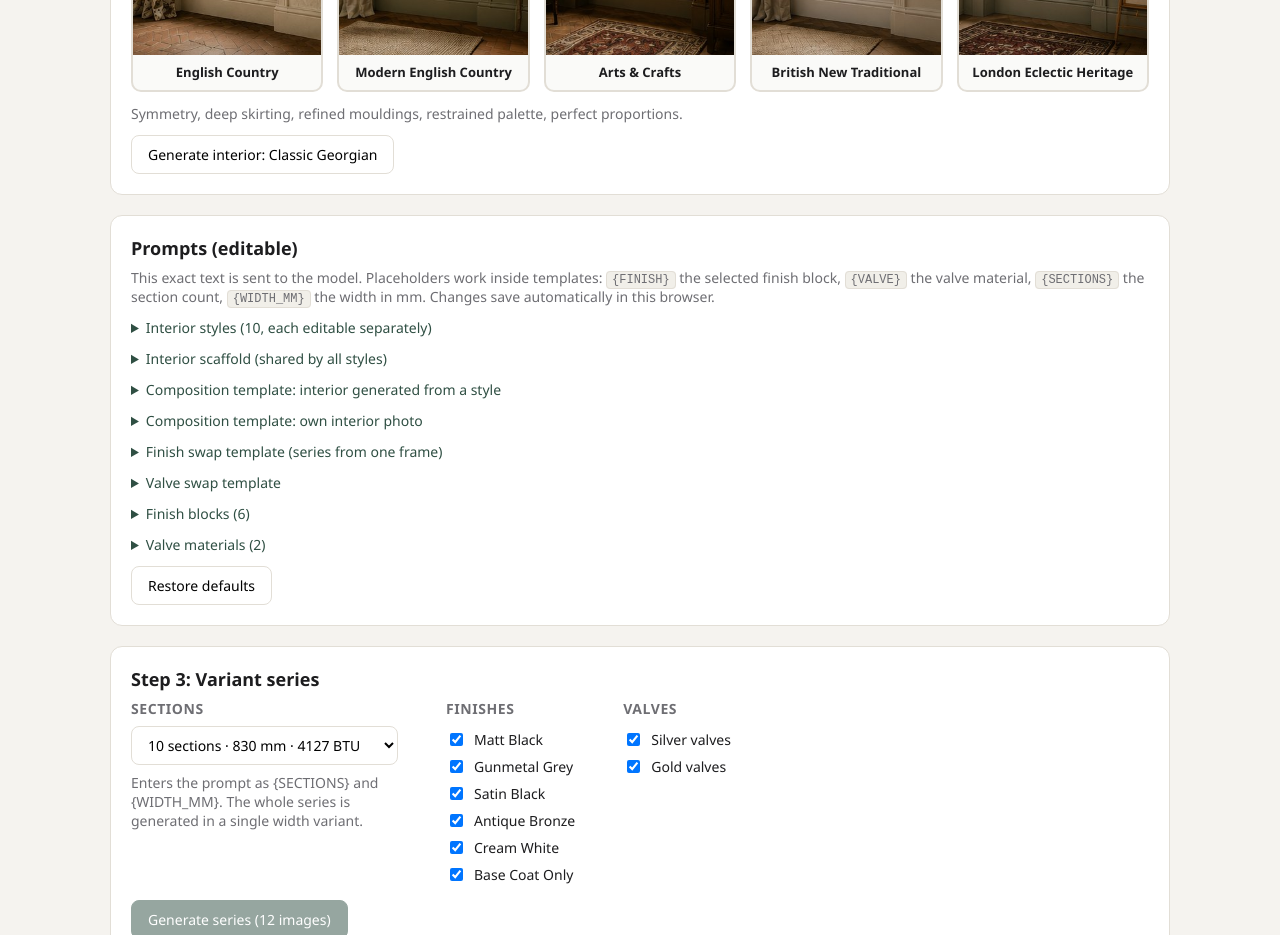
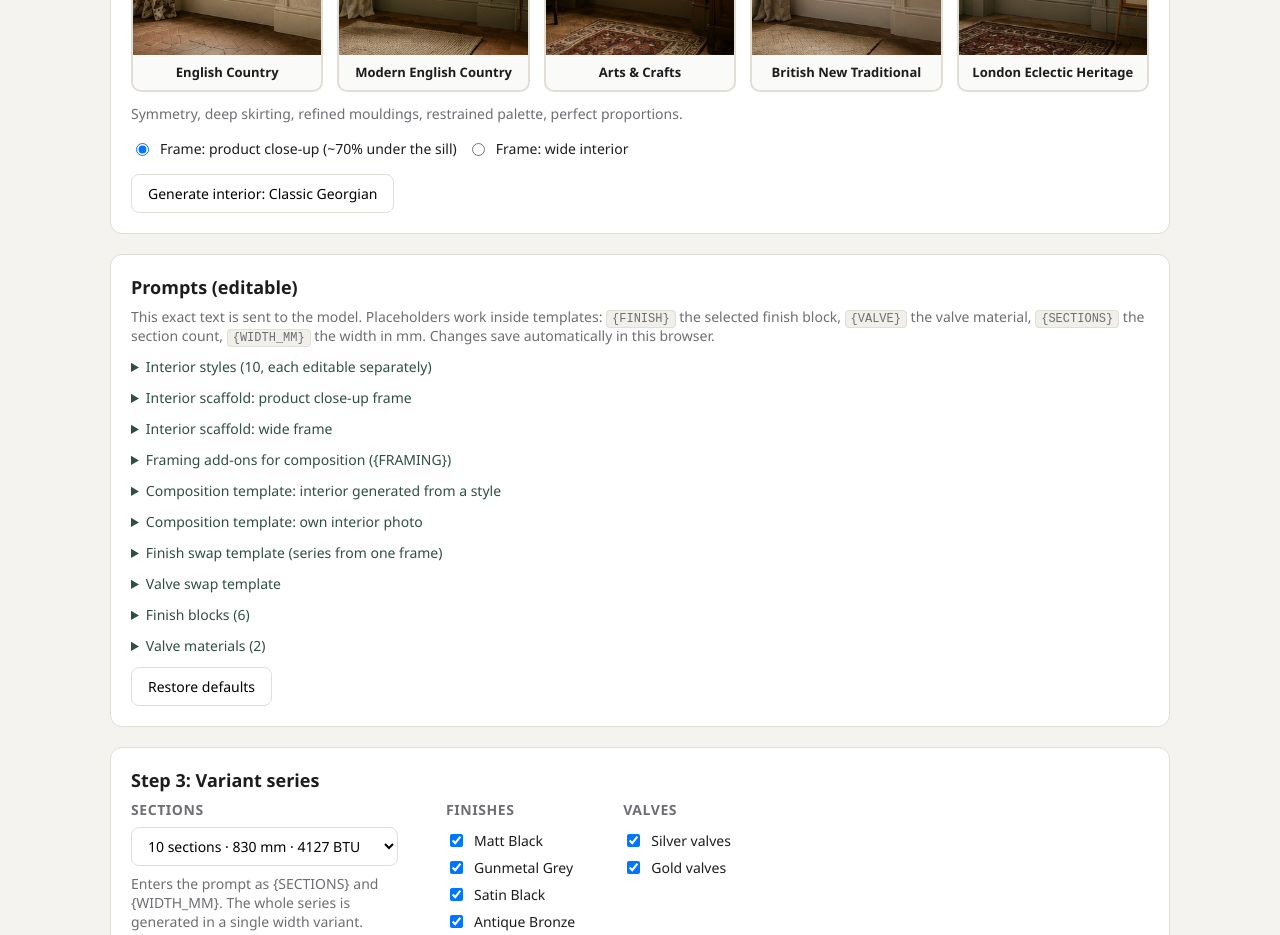
Before and after one commit to adiutant-tech/radiator-studio, a React (Vite) app: page / in a window 1280 px wide. Shown: the part 1140-2075 px from the top of the page. Built offline with nearby package versions, Linux system fonts and the light colour scheme.

Commit message:
v4.3: przelacznik kadru product/wide

```diff
--- a/src/App.jsx
+++ b/src/App.jsx
@@ -1,7 +1,9 @@
 import { useEffect, useMemo, useRef, useState } from 'react'
 import JSZip from 'jszip'
 import {
-  PLATE_SCAFFOLD,
+  PLATE_SCAFFOLD_PRODUCT,
+  PLATE_SCAFFOLD_WIDE,
+  FRAMING,
   STYLES,
   FINISHES,
   VALVES,
@@ -130,7 +132,7 @@ async function toJpeg(dataUrl, quality = 0.95) {
 const cellId = (finishKey, valveKey) => `${finishKey}__${valveKey}`
 
 // Podbijaj przy każdej zmianie, widoczne w nagłówku appki:
-const APP_VERSION = 'v4.1'
+const APP_VERSION = 'v4.3'
 
 // Miniatura stylu: public/styles/{key}.jpg (brak pliku = kafelek bez zdjęcia)
 const styleThumb = (key) => `${import.meta.env.BASE_URL}styles/${key}.jpg`
@@ -141,13 +143,17 @@ const styleThumb = (key) => `${import.meta.env.BASE_URL}styles/${key}.jpg`
 // żeby po zmianie domyślnych w repo wszyscy wystartowali od aktualnych.
 // v7: packshot jest źródłem prawdy także o PROPORCJACH (usunięte "low,
 // knee height" z czasów Short Ascota; wysokość produktu z referencji).
-const PROMPTS_LS_KEY = 'radiator-studio-prompts-v8'
+const PROMPTS_LS_KEY = 'radiator-studio-prompts-v10'
 const SECTIONS_LS_KEY = 'radiator-studio-sections'
 const STYLE_LS_KEY = 'radiator-studio-style'
+const FRAME_LS_KEY = 'radiator-studio-frame'
 
 function defaultPrompts() {
   return {
-    plateScaffold: PLATE_SCAFFOLD,
+    plateScaffoldProduct: PLATE_SCAFFOLD_PRODUCT,
+    plateScaffoldWide: PLATE_SCAFFOLD_WIDE,
+    framingProduct: FRAMING.product,
+    framingWide: FRAMING.wide,
     styles: Object.fromEntries(STYLES.map((s) => [s.key, s.prompt])),
     composeStyled: COMPOSE_STYLED,
     composeOwn: COMPOSE_OWN,
@@ -164,7 +170,10 @@ function loadPrompts() {
     if (!saved) return defaultPrompts()
     const d = defaultPrompts()
     return {
-      plateScaffold: saved.plateScaffold ?? d.plateScaffold,
+      plateScaffoldProduct: saved.plateScaffoldProduct ?? d.plateScaffoldProduct,
+      plateScaffoldWide: saved.plateScaffoldWide ?? d.plateScaffoldWide,
+      framingProduct: saved.framingProduct ?? d.framingProduct,
+      framingWide: saved.framingWide ?? d.framingWide,
       styles: { ...d.styles, ...(saved.styles || {}) },
       composeStyled: saved.composeStyled ?? d.composeStyled,
       composeOwn: saved.composeOwn ?? d.composeOwn,
@@ -196,6 +205,16 @@ export default function App() {
   // który szablon kompozycji zostanie użyty.
   const [plateMode, setPlateMode] = useState('style')
   const [plateOrigin, setPlateOrigin] = useState('style')
+  // Kadr wybierany przy generowaniu; plateFrame = kadr AKTUALNEGO plate'a,
+  // od niego zależy dopisek {FRAMING} w szablonie kompozycji.
+  const [frameMode, setFrameMode] = useState(
+    () => localStorage.getItem(FRAME_LS_KEY) || 'product',
+  )
+  const [plateFrame, setPlateFrame] = useState('product')
+  const saveFrameMode = (v) => {
+    setFrameMode(v)
+    localStorage.setItem(FRAME_LS_KEY, v)
+  }
   const [styleKey, setStyleKey] = useState(() => {
     const saved = localStorage.getItem(STYLE_LS_KEY)
     return STYLES.some((s) => s.key === saved) ? saved : 'classic-georgian'
@@ -266,6 +285,10 @@ export default function App() {
       .replaceAll('{VALVE}', prompts.valves[valveKey])
       .replaceAll('{SECTIONS}', String(sectionVariant.sections))
       .replaceAll('{WIDTH_MM}', String(sectionVariant.width))
+      .replaceAll(
+        '{FRAMING}',
+        plateFrame === 'wide' ? prompts.framingWide : prompts.framingProduct,
+      )
 
   const buildSwapPrompt = (valveKey) =>
     prompts.swap.replaceAll('{VALVE}', prompts.valves[valveKey])
@@ -307,10 +330,13 @@ export default function App() {
   const generatePlate = async () => {
     setPlateBusy(true)
     try {
-      const stylePrompt = `${prompts.styles[styleKey]}\n\n${prompts.plateScaffold}`
+      const scaffold =
+        frameMode === 'wide' ? prompts.plateScaffoldWide : prompts.plateScaffoldProduct
+      const stylePrompt = `${prompts.styles[styleKey]}\n\n${scaffold}`
       const raw = await generateImage(stylePrompt, [])
       setPlate(await recompress(raw))
       setPlateOrigin('style')
+      setPlateFrame(frameMode)
     } catch (e) {
       alert(`Interior generation failed: ${e.message}`)
     } finally {
@@ -609,6 +635,26 @@ export default function App() {
             </div>
             <p className="hint">{selectedStyle.hint}</p>
             <div className="row">
+              <label className="check">
+                <input
+                  type="radio"
+                  name="frameMode"
+                  checked={frameMode === 'product'}
+                  onChange={() => saveFrameMode('product')}
+                />
+                Frame: product close-up (~70% under the sill)
+              </label>
+              <label className="check">
+                <input
+                  type="radio"
+                  name="frameMode"
+                  checked={frameMode === 'wide'}
+                  onChange={() => saveFrameMode('wide')}
+                />
+                Frame: wide interior
+              </label>
+            </div>
+            <div className="row">
               <button onClick={generatePlate} disabled={plateBusy}>
                 {plateBusy
                   ? 'Generating preview…'
@@ -683,12 +729,41 @@ export default function App() {
         </details>
 
         <details>
-          <summary>Interior scaffold (shared by all styles)</summary>
+          <summary>Interior scaffold: product close-up frame</summary>
           <textarea
             rows={8}
-            value={prompts.plateScaffold}
-            onChange={(e) => setPrompt({ plateScaffold: e.target.value })}
+            value={prompts.plateScaffoldProduct}
+            onChange={(e) => setPrompt({ plateScaffoldProduct: e.target.value })}
           />
+        </details>
+
+        <details>
+          <summary>Interior scaffold: wide frame</summary>
+          <textarea
+            rows={8}
+            value={prompts.plateScaffoldWide}
+            onChange={(e) => setPrompt({ plateScaffoldWide: e.target.value })}
+          />
+        </details>
+
+        <details>
+          <summary>Framing add-ons for composition ({'{FRAMING}'})</summary>
+          <label className="block-label">
+            Product close-up
+            <textarea
+              rows={3}
+              value={prompts.framingProduct}
+              onChange={(e) => setPrompt({ framingProduct: e.target.value })}
+            />
+          </label>
+          <label className="block-label">
+            Wide interior
+            <textarea
+              rows={3}
+              value={prompts.framingWide}
+              onChange={(e) => setPrompt({ framingWide: e.target.value })}
+            />
+          </label>
         </details>
 
         <details>
--- a/src/prompts.js
+++ b/src/prompts.js
@@ -15,7 +15,15 @@
 
 // --- Wspólny szkielet plate'a (dokleja się do opisu każdego stylu) ----------
 
-export const PLATE_SCAFFOLD = `The wall directly beneath the window is completely empty and unobstructed. There is a clear, evenly lit stretch of bare wall and floor across the lower centre of the frame, roughly 1200 mm wide and 700 mm tall, with nothing standing in front of it. The floor along the wall is completely clean and bare: no pipes, no pipe stubs, no fittings and no radiator hardware of any kind anywhere in the room.
+// Kadr PRODUKTOWY: strefa pod parapetem ~70% ramki, maksimum faktury.
+export const PLATE_SCAFFOLD_PRODUCT = `The composition is a tight, product-focused view of the wall beneath the window. The empty stretch of bare wall and floor under the window sill fills roughly 70 percent of the frame; the sill and the lower part of the window run along the upper edge of the frame, and only a narrow band of the surrounding room shows at the sides. The wall beneath the window is completely empty and unobstructed, and the floor along it is completely clean and bare: no pipes, no pipe stubs, no fittings and no radiator hardware of any kind anywhere in the room.
+
+Bright, generous natural daylight floods in through the window, filling the space with soft luminous light. The exposure is airy and high-key in character: shadows are open and gentle, and no part of the frame falls into heavy darkness. Warm ambient bounce brightens every corner. No hard sun, no flash.
+
+Shot on a full-frame camera with a 50 mm lens at f/8 from about 1.5 metres away, camera slightly below sill height, perfectly level, so all vertical lines stay vertical and there is no wide-angle distortion. Everything is critically sharp across the whole frame, with fine material textures clearly resolved: the grain of the plaster, the paint on the mouldings, the grain of the floor. Editorial product-in-interior photography: colour-accurate, natural contrast, no heavy grading. The image contains no text, no lettering and no graphic overlays.`
+
+// Kadr SZEROKI: całe wnętrze, kontekst stylu.
+export const PLATE_SCAFFOLD_WIDE = `The wall directly beneath the window is completely empty and unobstructed. There is a clear, evenly lit stretch of bare wall and floor across the lower centre of the frame, roughly 1200 mm wide and 700 mm tall, with nothing standing in front of it. The floor along the wall is completely clean and bare: no pipes, no pipe stubs, no fittings and no radiator hardware of any kind anywhere in the room.
 
 Bright, generous natural daylight floods in through the window, filling the room with soft luminous light. The exposure is airy and high-key in character: shadows are open and gentle, and no part of the frame falls into heavy darkness. Warm ambient bounce brightens every corner. No hard sun, no flash.
 
@@ -165,7 +173,7 @@ export const COMPOSE_STYLED = `Image [1] is a photograph of an interior. Image [
 
 ${PRODUCT_PARA}
 
-Preserve the radiator's real height and proportions from image [2]; do not scale, squash or stretch it to fit the space, the room accommodates the radiator, not the other way round. It stands beneath the window, and it is rendered at an angle consistent with the camera perspective of image [1], so the two-column depth is readable.
+Preserve the radiator's real height and proportions from image [2]; do not scale, squash or stretch it to fit the space, the room accommodates the radiator, not the other way round. It stands beneath the window, and it is rendered at an angle consistent with the camera perspective of image [1], so the two-column depth is readable. {FRAMING}
 
 Add two pipes rising vertically out of the floor at the radiator's bottom outer corners, and connect the radiator to them using a pair of traditional angled radiator valves. ${VALVES_PARA}
 
@@ -192,6 +200,13 @@ ${LIGHT_PARA}
 
 The finish of the radiator body: {FINISH}`
 
+// --- Dopiski kadru do szablonu kompozycji ({FRAMING}) ------------------------
+
+export const FRAMING = {
+  product: `The radiator is the hero of the photograph: it fills most of the frame beneath the window, close enough that the cast-iron surface texture, the crispness of the casting and the depth of the ornamental relief are clearly visible on every section.`,
+  wide: `The radiator sits naturally in the scene beneath the window, clearly visible and well lit, its texture and ornament legible, while the room around it remains an important part of the composition.`,
+}
+
 // --- KROK 3a: swap finiszu (z kadru master) ----------------------------------
 
 export const FINISH_SWAP_TEMPLATE = `Keep everything in this image absolutely identical: the room, the camera angle, the framing, the lighting, the shadows, the valves and pipework, and the radiator's exact geometry, its section count, its position in the room and all of its casting detail. Change only the surface finish of the radiator body to the following, re-rendering its highlights, sheen and shadows so they are physically correct for the new material:
```
